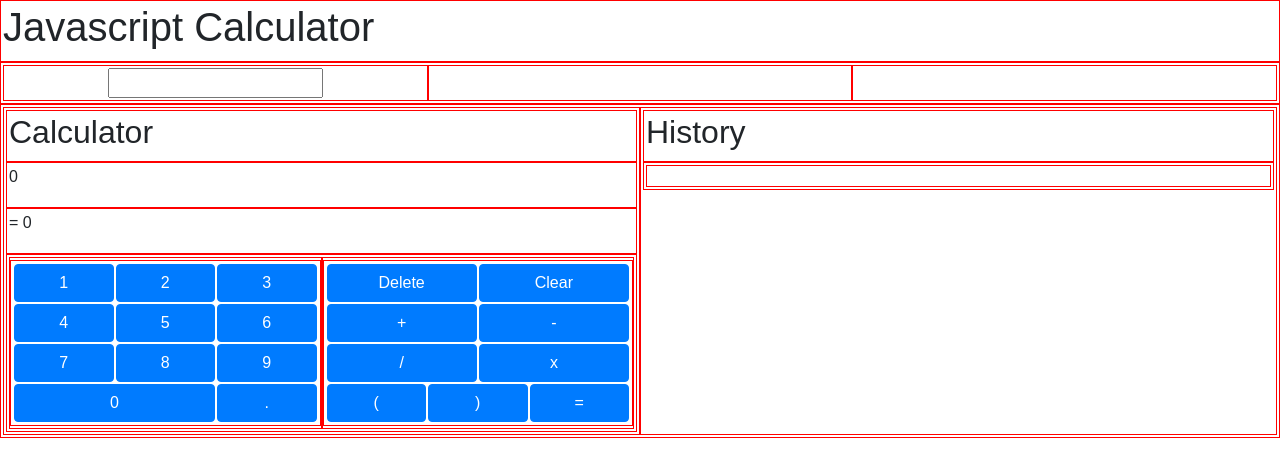
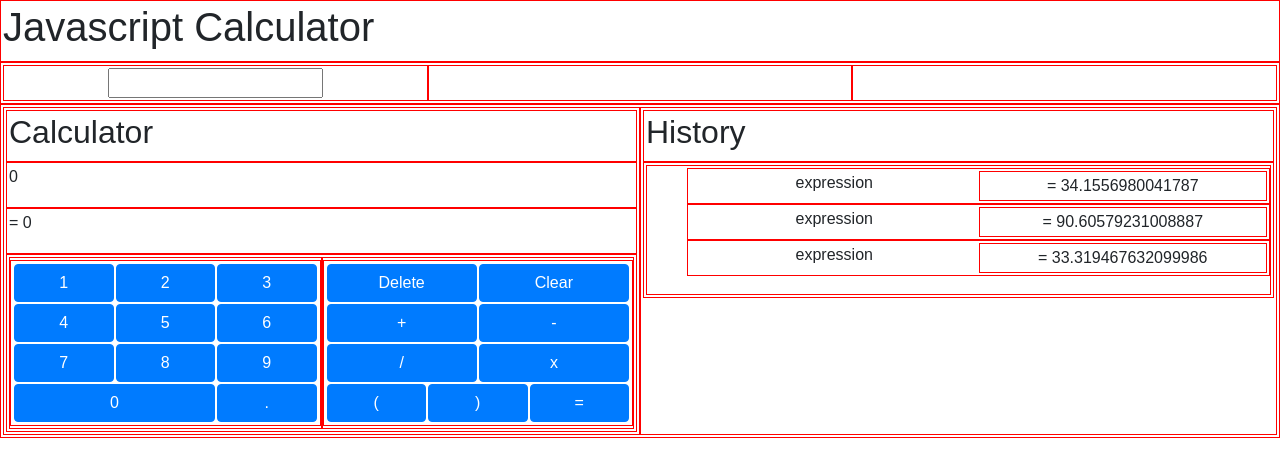
Before and after one commit to eliasm307/FCC-JavaScript-Calculator, a React (Create React App) app: page / in a window 1280 px wide. Shown: the top 476 px of the page. Built offline with nearby package versions, Linux system fonts and the light colour scheme.

Commit message:
modified history section formatting

```diff
--- a/src/App.js
+++ b/src/App.js
@@ -5,6 +5,13 @@ import HistorySection from "./components/HistorySection";
 
 import "./global-styles.scss";
 import evaluateExp from "./Utils";
+
+/*
+TODO
+
+- Add ui to set precision
+- Add controls to clear history
+*/
 
 const date = new Date();
 
@@ -139,9 +146,11 @@ const controlButtons = [
   }
 ];
 
-const historyItem = {
-  expression: "expression",
-  result: "result"
+const generateHistoryItem = () => {
+  return {
+    expression: "expression",
+    result: Math.random() * 100
+  }
 }
 
 class App extends React.Component {
@@ -152,7 +161,11 @@ class App extends React.Component {
     this.state = {
       currentExpression: "",
       currentResult: "",
-      arrayHistory: []
+      arrayHistory: [
+        generateHistoryItem(),
+        generateHistoryItem(),
+        generateHistoryItem(),
+      ]
     }
 
     this.handleInputChange = this.handleInputChange.bind(this);
--- a/src/components/HistorySection.jsx
+++ b/src/components/HistorySection.jsx
@@ -17,11 +17,12 @@ const HistorySection = ({ arrayHistory, className, ...restProps }) => {
   const [numberButtonsJSX, setNumberButtonsJSX] = React.useState([]);
   const [controlButtonsJSX, setControlButtonsJSX] = React.useState([]);
 
-  const historyJSX = arrayHistory.map(({expression, result}) => {
+  const historyJSX = arrayHistory.map(({expression, result}, i) => {
 
     return(
-      <li key={expression}>
-        {expression} = {result}
+      <li key={expression+result+i} className="row no-gutters">
+        <Col sm={6}>{expression}</Col>
+        <Col>= {result}</Col>
       </li>
     );
 
--- a/src/global-styles.scss
+++ b/src/global-styles.scss
@@ -1,5 +1,7 @@
 // import bootstrap
 // @import "~bootstrap/scss/bootstrap";
+
+
 
 .App {
   font-family: sans-serif;
```
